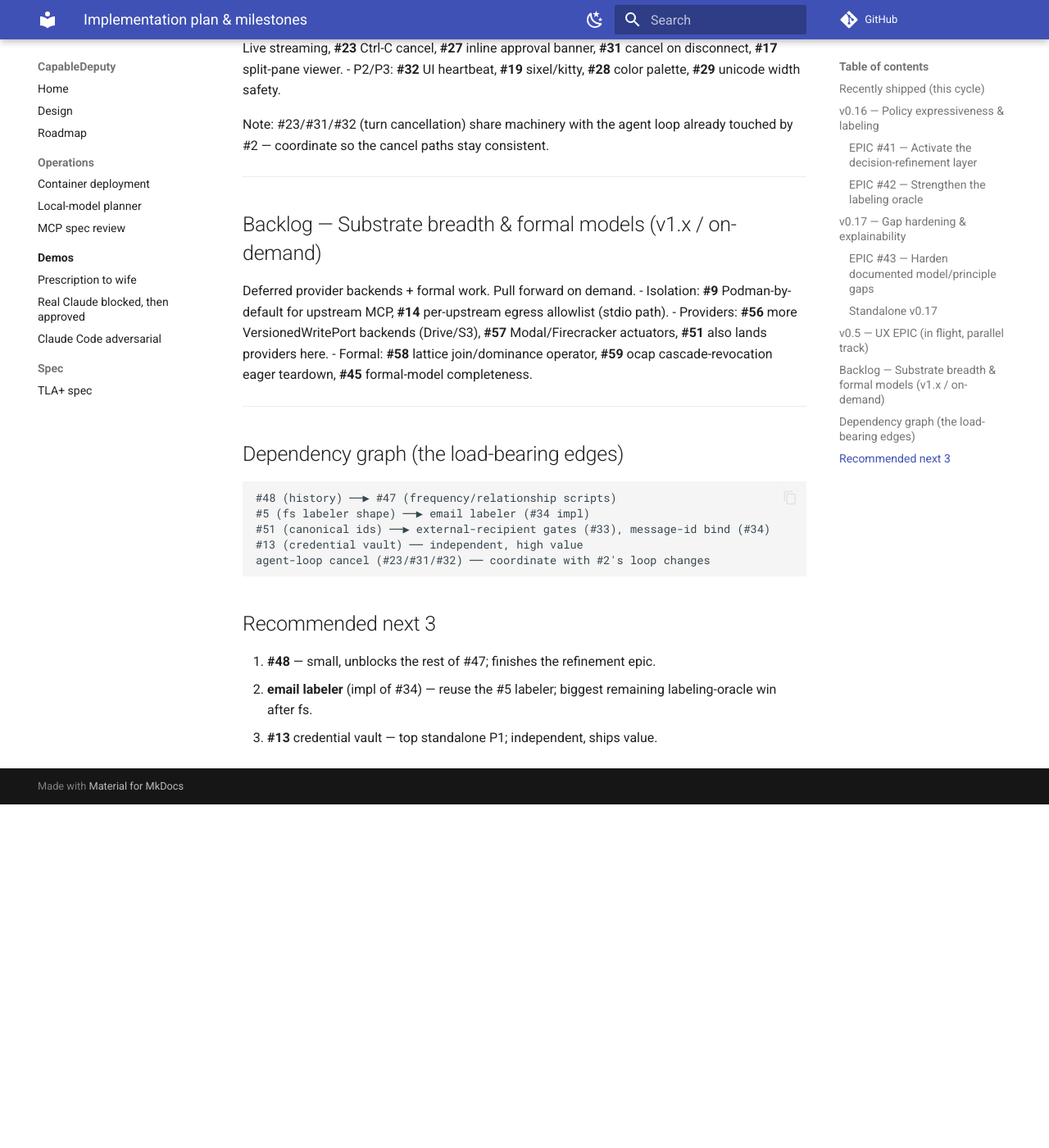
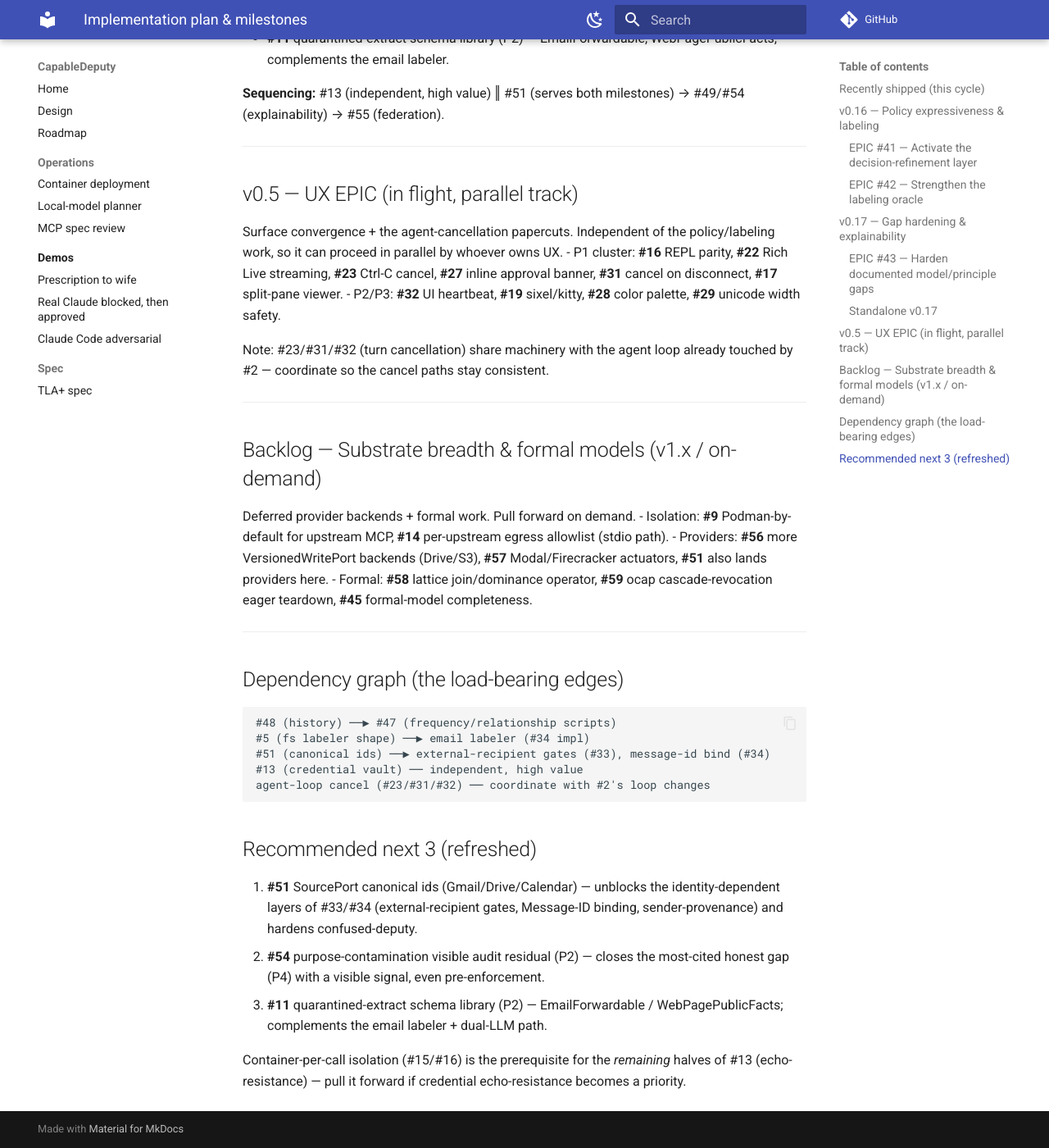
Before and after one commit to marctjones/capabledeputy, an MkDocs documentation site: the page built from docs/implementation-plan.md, in a window 1280 px wide and 1400 px high, scrolled down 2651 px. Shown: the whole window at 82% size. Built offline with MkDocs 1.6.1 and Material for MkDocs 9.7.7, drawn with Linux system fonts in a browser that asks for light colours; comment, search, counter and statistics services are not loaded; before the commit the page ends 3632 px from its top, so only the background shows below that; some of the changed text lies outside the part shown.

Commit message:
docs: refresh implementation plan — this cycle's shipped work + next 3
Co-Authored-By: Claude Opus 4.8 (1M context) <noreply@anthropic.com>

````diff
--- a/docs/implementation-plan.md
+++ b/docs/implementation-plan.md
@@ -26,9 +26,17 @@ Two themes drive priority, both from `docs/security-alignment-assessment.md`:
 | #52 | Restricted-tier Pattern ③/⑤ floor in per-turn select_mode | v0.17 / #43 |
 | #53 | `capdep policy models` — loud Biba gap | v0.17 / #43 |
 | #46 | DecisionInspector / Starlark loader (layer is now LIVE) | v0.16 / #41 |
-| #47 | Starlark starter library (partial — see deps) | v0.16 / #41 |
+| #48 | Read-only session-history summary → inspectors (frequency policy) | v0.16 / #41 |
+| #49 | `capdep why` — explain the rule/floor/inspector that fired | v0.17 / #43 |
+| #47 | Starlark starter library (4 scripts + 2 builtins; 2 scripts blocked) | v0.16 / #41 |
 | #5 | Dynamic filesystem labeling | v0.16 / #42 |
-| #33, #34 | Design docs: Workspace capability mapping + email labeling | v0.16 / #42 |
+| #33 | Design: Workspace capability mapping | v0.16 / #42 |
+| #34 | Email labeling — design + content-rule impl (raise-only labeler) | v0.16 / #42 |
+| #13 | Credential vault (spawn-time; per-call needs #15/#16) | v0.17 |
+
+**EPIC #41 essentially complete** (layer live, frequency policy, `capdep why`).
+**EPIC #42 core shipped** (catalog tiers, fs + email labelers); remaining
+is #51 (canonical ids) + the identity-dependent email layers.
 
 ---
 
@@ -126,9 +134,16 @@ Deferred provider backends + formal work. Pull forward on demand.
 agent-loop cancel (#23/#31/#32) ── coordinate with #2's loop changes
 ```
 
-## Recommended next 3
+## Recommended next 3 (refreshed)
 
-1. **#48** — small, unblocks the rest of #47; finishes the refinement epic.
-2. **email labeler** (impl of #34) — reuse the #5 labeler; biggest
-   remaining labeling-oracle win after fs.
-3. **#13** credential vault — top standalone P1; independent, ships value.
+1. **#51** SourcePort canonical ids (Gmail/Drive/Calendar) — unblocks the
+   identity-dependent layers of #33/#34 (external-recipient gates,
+   Message-ID binding, sender-provenance) and hardens confused-deputy.
+2. **#54** purpose-contamination visible audit residual (P2) — closes the
+   most-cited honest gap (P4) with a visible signal, even pre-enforcement.
+3. **#11** quarantined-extract schema library (P2) — EmailForwardable /
+   WebPagePublicFacts; complements the email labeler + dual-LLM path.
+
+Container-per-call isolation (#15/#16) is the prerequisite for the
+*remaining* halves of #13 (echo-resistance) — pull it forward if
+credential echo-resistance becomes a priority.
````
